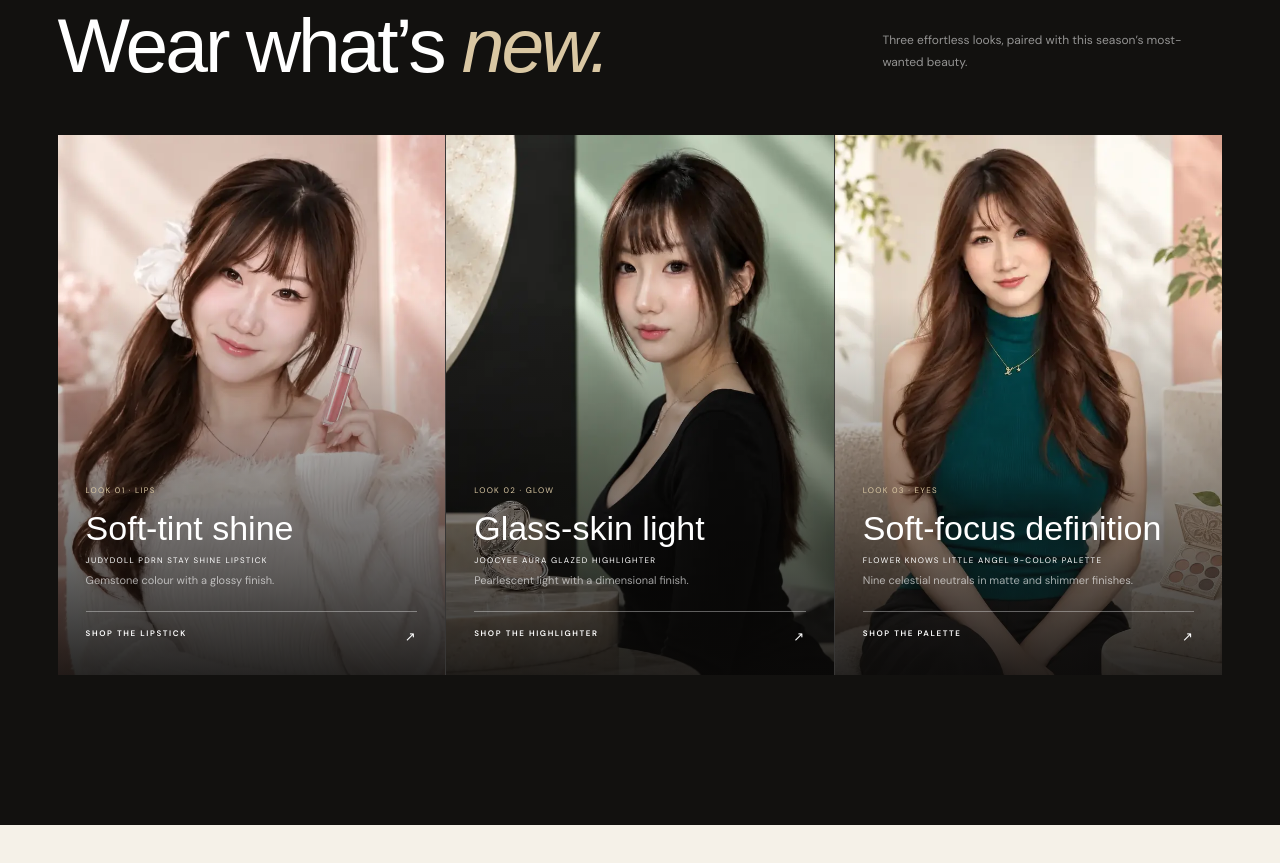
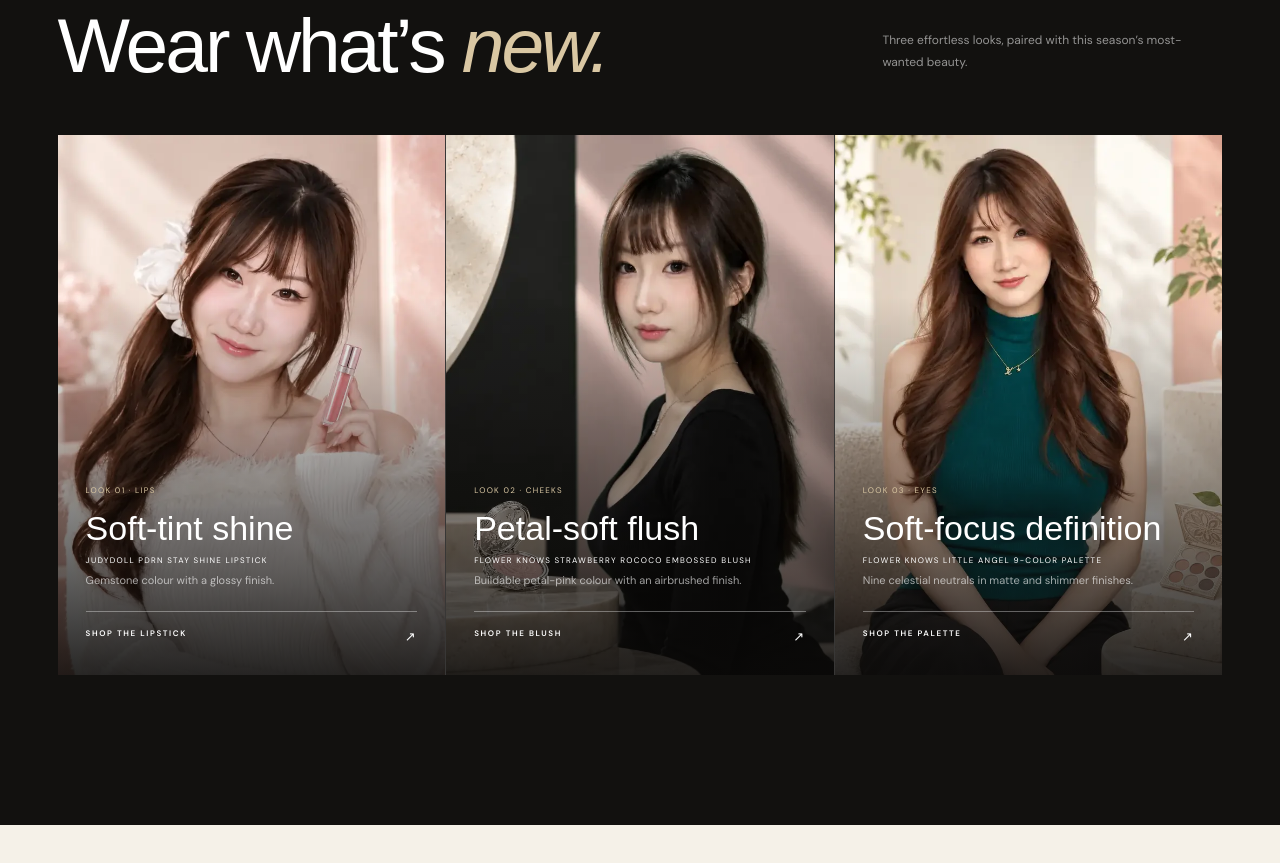
Before and after one commit to hynahua/makeup-products, a Next.js app: page / in a window 1280 px wide. Shown: the part 2660-3523 px from the top of the page. Built offline with nearby package versions, Linux system fonts and the light colour scheme; a web font is replaced by a local one.

Commit message:
Restore blush campaign with warmer backdrop

```diff
--- a/app/page.tsx
+++ b/app/page.tsx
@@ -51,13 +51,13 @@ export default function Home() {
               </div>
             </article>
             <article className="campaign-card campaign-mint">
-              <Image src={assetPath("/assets/campaign/veloura-user-highlight-look.webp")} alt="Model in a black long-sleeve top wearing a pearly highlight beside an ornate highlighter compact" fill sizes="(max-width: 720px) 100vw, 33vw" />
+              <Image src={assetPath("/assets/campaign/veloura-user-rococo-blush-look-v2.webp")} alt="Model in a black long-sleeve top beside an ornate pink Flower Knows blush compact" fill sizes="(max-width: 720px) 100vw, 33vw" />
               <div className="campaign-copy">
-                <p className="campaign-number">Look 02 · Glow</p>
-                <h3>Glass-skin light</h3>
-                <p>JOOCYEE AURA Glazed Highlighter</p>
-                <span>Pearlescent light with a dimensional finish.</span>
-                <a href="#product-joocyee-aura-blush-highlighter">Shop the highlighter <b>↗</b></a>
+                <p className="campaign-number">Look 02 · Cheeks</p>
+                <h3>Petal-soft flush</h3>
+                <p>FLOWER KNOWS Strawberry Rococo Embossed Blush</p>
+                <span>Buildable petal-pink colour with an airbrushed finish.</span>
+                <a href="https://flowerknows.co/products/strawberry-rococo-embossed-blush-usa" target="_blank" rel="noreferrer">Shop the blush <b>↗</b></a>
               </div>
             </article>
             <article className="campaign-card campaign-gold">
```
Also changed, not shown: public/assets/campaign/veloura-user-rococo-blush-look-v2.webp (added).
